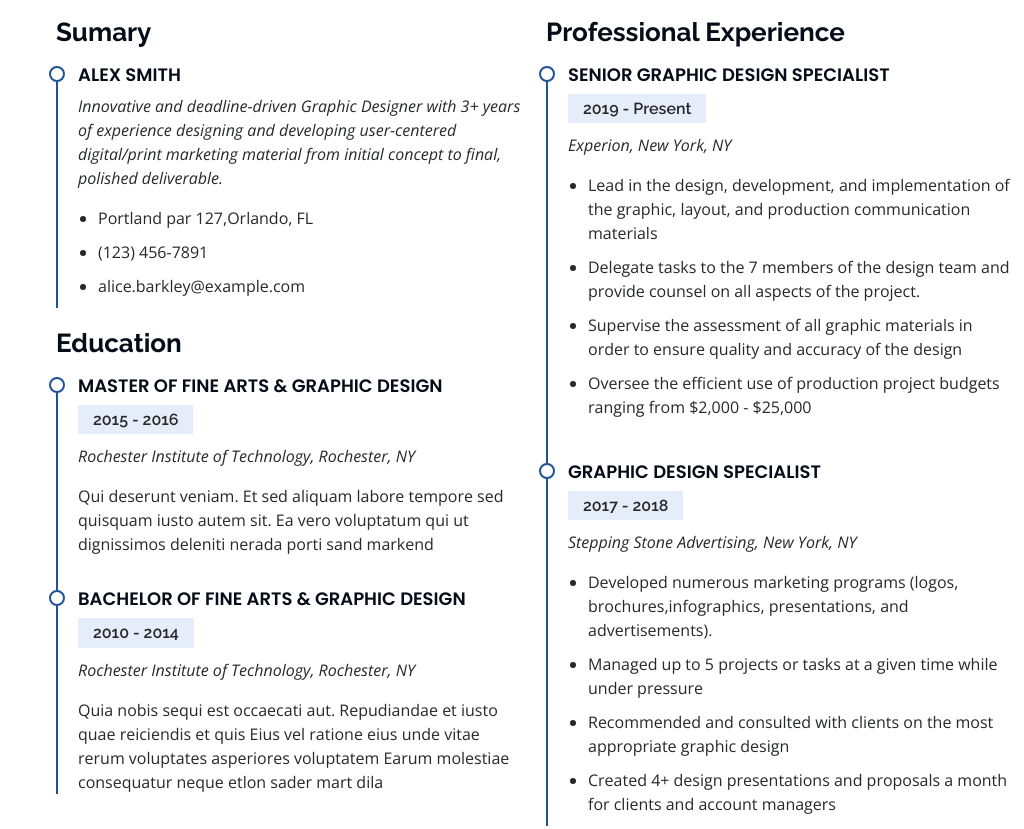
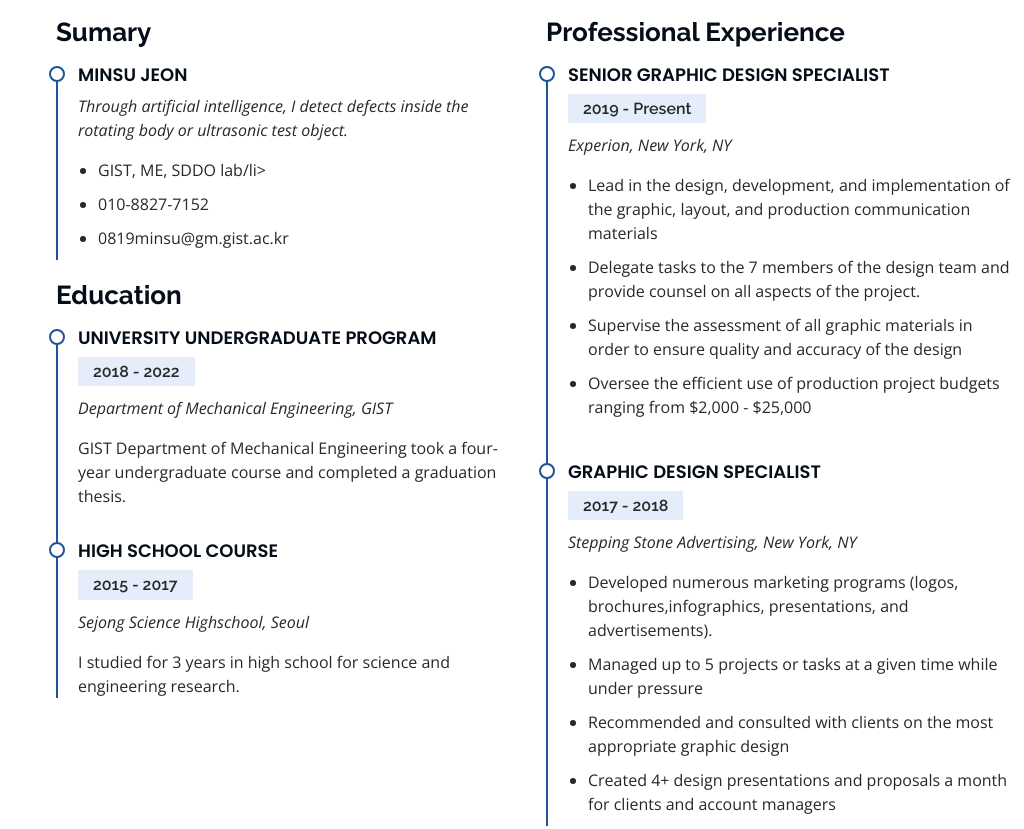
Before and after one commit to 20221020/20221020.github.io, a plain HTML site: page index.html in a window 1280 px wide. Shown: the part 2365-3194 px from the top of the page, without its empty margins (256-1280 px from the left). Drawn offline with nearby package versions, Linux system fonts and the light colour scheme.

Commit message:
Update index.html

```diff
--- a/index.html
+++ b/index.html
@@ -252,27 +252,27 @@
           <div class="col-lg-6" data-aos="fade-up">
             <h3 class="resume-title">Sumary</h3>
             <div class="resume-item pb-0">
-              <h4>Alex Smith</h4>
-              <p><em>Innovative and deadline-driven Graphic Designer with 3+ years of experience designing and developing user-centered digital/print marketing material from initial concept to final, polished deliverable.</em></p>
+              <h4>Minsu Jeon</h4>
+              <p><em>Through artificial intelligence, I detect defects inside the rotating body or ultrasonic test object.</em></p>
               <ul>
-                <li>Portland par 127,Orlando, FL</li>
-                <li>(123) 456-7891</li>
-                <li>alice.barkley@example.com</li>
+                <li>GIST, ME, SDDO lab/li>
+                <li>010-8827-7152</li>
+                <li>0819minsu@gm.gist.ac.kr</li>
               </ul>
             </div>
 
             <h3 class="resume-title">Education</h3>
             <div class="resume-item">
-              <h4>Master of Fine Arts &amp; Graphic Design</h4>
-              <h5>2015 - 2016</h5>
-              <p><em>Rochester Institute of Technology, Rochester, NY</em></p>
-              <p>Qui deserunt veniam. Et sed aliquam labore tempore sed quisquam iusto autem sit. Ea vero voluptatum qui ut dignissimos deleniti nerada porti sand markend</p>
+              <h4>University undergraduate program</h4>
+              <h5>2018 - 2022</h5>
+              <p><em>Department of Mechanical Engineering, GIST</em></p>
+              <p>GIST Department of Mechanical Engineering took a four-year undergraduate course and completed a graduation thesis.</p>
             </div>
             <div class="resume-item">
-              <h4>Bachelor of Fine Arts &amp; Graphic Design</h4>
-              <h5>2010 - 2014</h5>
-              <p><em>Rochester Institute of Technology, Rochester, NY</em></p>
-              <p>Quia nobis sequi est occaecati aut. Repudiandae et iusto quae reiciendis et quis Eius vel ratione eius unde vitae rerum voluptates asperiores voluptatem Earum molestiae consequatur neque etlon sader mart dila</p>
+              <h4>High school course</h4>
+              <h5>2015 - 2017</h5>
+              <p><em>Sejong Science Highschool, Seoul</em></p>
+              <p>I studied for 3 years in high school for science and engineering research.</p>
             </div>
           </div>
           <div class="col-lg-6" data-aos="fade-up" data-aos-delay="100">
```
